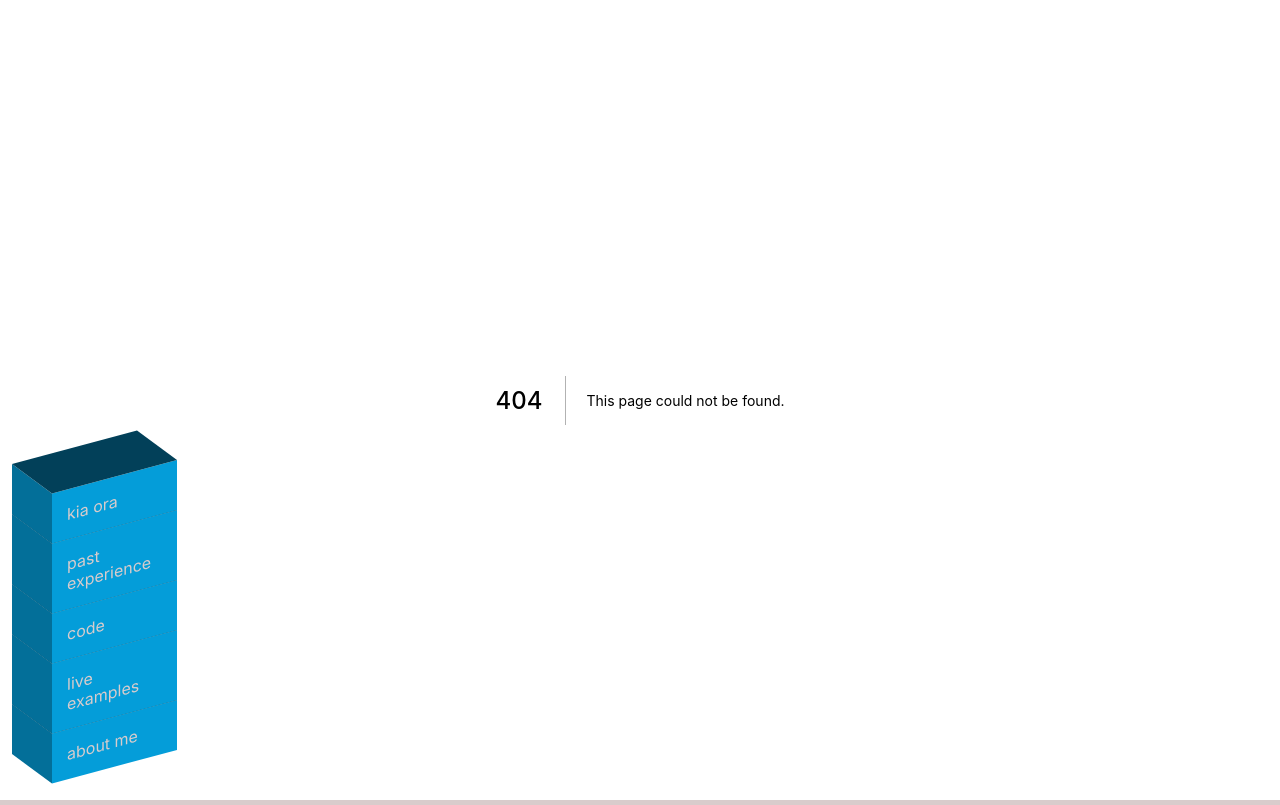
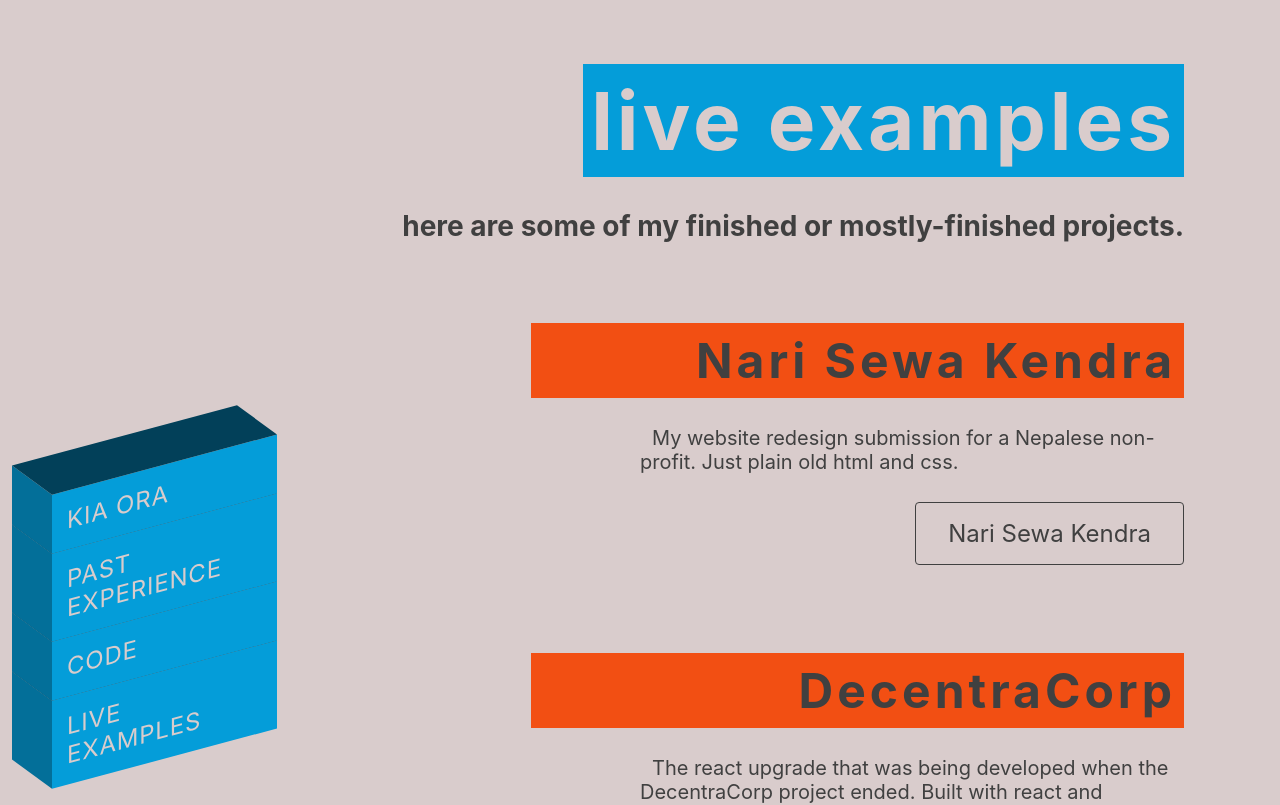
Before and after one commit to Phillip-D-Shields/react-portfolio, a Next.js app: page /live in a window 1280 px wide. Before the commit this address had no page. Shown: the top 805 px of the page. Built offline with nearby package versions, Linux system fonts and the light colour scheme.

Commit message:
tweaked and spell checked

```diff
--- a/components/largeNavbar.js
+++ b/components/largeNavbar.js
@@ -8,6 +8,7 @@
   align-items: center;
   bottom: 12px;
   left: 12px;
+  font-size: 1.5rem;
 `;
 
 const UlContainer = styled.ul`
@@ -18,20 +19,20 @@
 const StyledLi = styled.li`
   position: relative;
   list-style: none;
-  width: 125px;
-  background:#049DD9;
+  width: 225px;
+  background: #049dd9;
   padding: 15px;
-  transition: 0.5s;
-  color: #D9CCCC;
+  transition: 0.25s;
+  color: #d9cccc;
   display: flex;
 
   &:hover {
-    background: #F23005;
+    background: #f23005;
     transform: translateX(30px);
-    color:#404040;
+    color: #404040;
 
     &:before {
-      background: #B32404;
+      background: #b32404;
     }
     &:after {
       background: #731702;
@@ -45,10 +46,10 @@
     left: -40px;
     width: 40px;
     height: 100%;
-    background:  #036F99;
+    background: #036f99;
     transform-origin: right;
     transform: skewY(45deg);
-    transition: 0.5s;
+    transition: 0.25s;
   }
 
   &:after {
@@ -61,60 +62,37 @@
     background: #024059;
     transform-origin: bottom;
     transform: skewX(45deg);
-    transition: 0.5s;
+    transition: 0.25s;
   }
 
-  Link {
+  a {
     text-transform: uppercase;
     display: block;
     letter-spacing: 0.05rem;
     transition: 0.25s;
-  }
-  a {
-    width: 100%;
-    height: 100%;
   }
 `;
 
 export default function LargeNavbar() {
   return (
     <NavContainer>
-
       <UlContainer>
-
         <StyledLi style={{ zIndex: 4 }}>
-          <Link href="/">
-            kia ora
-          </Link>{" "}
+          <Link href="/">kia ora</Link>{" "}
         </StyledLi>
 
         <StyledLi style={{ zIndex: 3 }}>
-          <Link href="/past">
-            past
-            experience
-          </Link>{" "}
+          <Link href="/past">past experience</Link>{" "}
         </StyledLi>
 
         <StyledLi style={{ zIndex: 2 }}>
-          <Link href="/code">
-            code
-          </Link>{" "}
+          <Link href="/code">code</Link>{" "}
         </StyledLi>
 
         <StyledLi style={{ zIndex: 1 }}>
-          <Link href="/live">
-            live examples
-          </Link>{" "}
+          <Link href="/live">live examples</Link>{" "}
         </StyledLi>
-
-        <StyledLi style={{ zIndex: 0 }}>
-          <Link href="/about">
-            about me
-          </Link>{" "}
-        </StyledLi>
-
       </UlContainer>
-
     </NavContainer>
   );
 }
--- a/pages/about.js
+++ /dev/null
@@ -1,5 +0,0 @@
-export default function About() {
-    return (
-     <h1>about</h1>
-    )
-  }
--- a/pages/api/hello.js
+++ /dev/null
@@ -1,5 +0,0 @@
-// Next.js API route support: https://nextjs.org/docs/api-routes/introduction
-
-export default function handler(req, res) {
-  res.status(200).json({ name: 'John Doe' })
-}
--- a/pages/contact.js
+++ /dev/null
@@ -1,5 +0,0 @@
-export default function Contact() {
-    return (
-     <h1>contact</h1>
-    )
-  }
--- /dev/null
+++ b/pages/live.js
@@ -0,0 +1,132 @@
+import styled from "styled-components";
+import { LinkButton } from "../components/linkButton";
+
+const LiveDisplay = styled.div`
+  /* height: 100%; */
+  width: 90%;
+  padding: 2rem;
+  margin: auto;
+  display: flex;
+  flex-direction: column;
+  justify-content: center;
+  align-items: flex-end;
+  color: #404040;
+  text-align: right;
+
+  h2 {
+    font-size: 1.75rem;
+  }
+
+  h1 {
+    font-size: 5rem;
+    margin: 2rem 0;
+    padding: 0.5rem;
+    background: #049dd9;
+    color: #d9cccc;
+    letter-spacing: 0.25rem;
+  }
+
+  p {
+    text-indent: 0.75rem;
+    font-size: 1.25rem;
+    width: 50%;
+    text-align: left;
+  }
+
+  h3 {
+    width: 60%;
+    font-size: 3rem;
+    margin: 5rem 0 0.5rem 0;
+    padding: 0.5rem;
+    background: #f24f13;
+    color: #404040;
+    letter-spacing: 0.25rem;
+  }
+
+  .text-link {
+    color: #049dd9;
+    text-decoration: underline;
+  }
+`;
+
+export default function Live() {
+  return (
+    <LiveDisplay>
+      <h1>live examples</h1>
+      <h2>here are some of my finished or mostly-finished projects.</h2>
+
+      <h3>Nari Sewa Kendra</h3>
+      <p>
+        My website redesign submission for a Nepalese non-profit. Just plain old
+        html and css.
+      </p>
+
+      <LinkButton
+        url="https://phillip-d-shields.github.io/Nari-Sewa-Kendra/"
+        text="Nari Sewa Kendra"
+      />
+
+      <h3>DecentraCorp</h3>
+      <p>
+        The react upgrade that was being developed when the DecentraCorp project
+        ended. Built with react and tachyons css framework.
+      </p>
+      <LinkButton
+        url="https://elastic-almeida-ef8aa4.netlify.app/"
+        text="DecentraCorp"
+      />
+
+      <h3>NISA Quiz Bowl App</h3>
+      <p>
+        During my second semester at NMIT I helped found NISA (Nelson IT Student
+        Association) and made this quiz app for the first meet up. The app is
+        built with react, typescript, and tachyons css framework.
+      </p>
+
+      <LinkButton
+        url="https://goofy-kilby-4b8a86.netlify.app/"
+        text="quiz bowl app"
+      />
+      <LinkButton
+        url="https://github.com/Phillip-D-Shields/tsx-quiz-app"
+        text="GitHub repo"
+      />
+
+      <h3>NFT market place</h3>
+      <p>
+        For the third assessment of my WEB601 class at NMIT, I made an NFT
+        market for the Ethereum blockchain. In order to interact with the live
+        example you need{" "}
+        <a href="https://metamask.io/" className="text-link">
+          metamask browser wallet
+        </a>{" "}
+        connected to the Rinkeby test network. And you will need{" "}
+        <a href="https://faucets.chain.link/rinkeby" className="text-link">
+          some rinkeby test net eth
+        </a>{" "}
+        to create or purchase NFTs. Not to worry, test net eth is free. The
+        market is built with react, nextjs, hardhat, and tailwind css framework.
+      </p>
+
+      <LinkButton
+        url="https://next-evm-nft-market-v2.vercel.app/"
+        text="NFT market"
+      />
+      <LinkButton
+        url="https://github.com/Phillip-D-Shields/next-evm-nft-market"
+        text="GitHub repo"
+      />
+
+      <h3>This digital portfolio</h3>
+      <p>
+        This digital portfolio is made with react, nextjs, and
+        styled-components.
+      </p>
+
+      <LinkButton
+        url="https://github.com/Phillip-D-Shields/react-portfolio"
+        text="GitHub repo"
+      />
+    </LiveDisplay>
+  );
+}
--- a/pages/portfolio.js
+++ /dev/null
@@ -1,5 +0,0 @@
-export default function Portfolio() {
-    return (
-     <h1>portfolio</h1>
-    )
-  }
```
Also changed, not shown: pages/code.js (+5 -10 lines), pages/index.js (+21 -15 lines), pages/past.js (+45 -27 lines).
